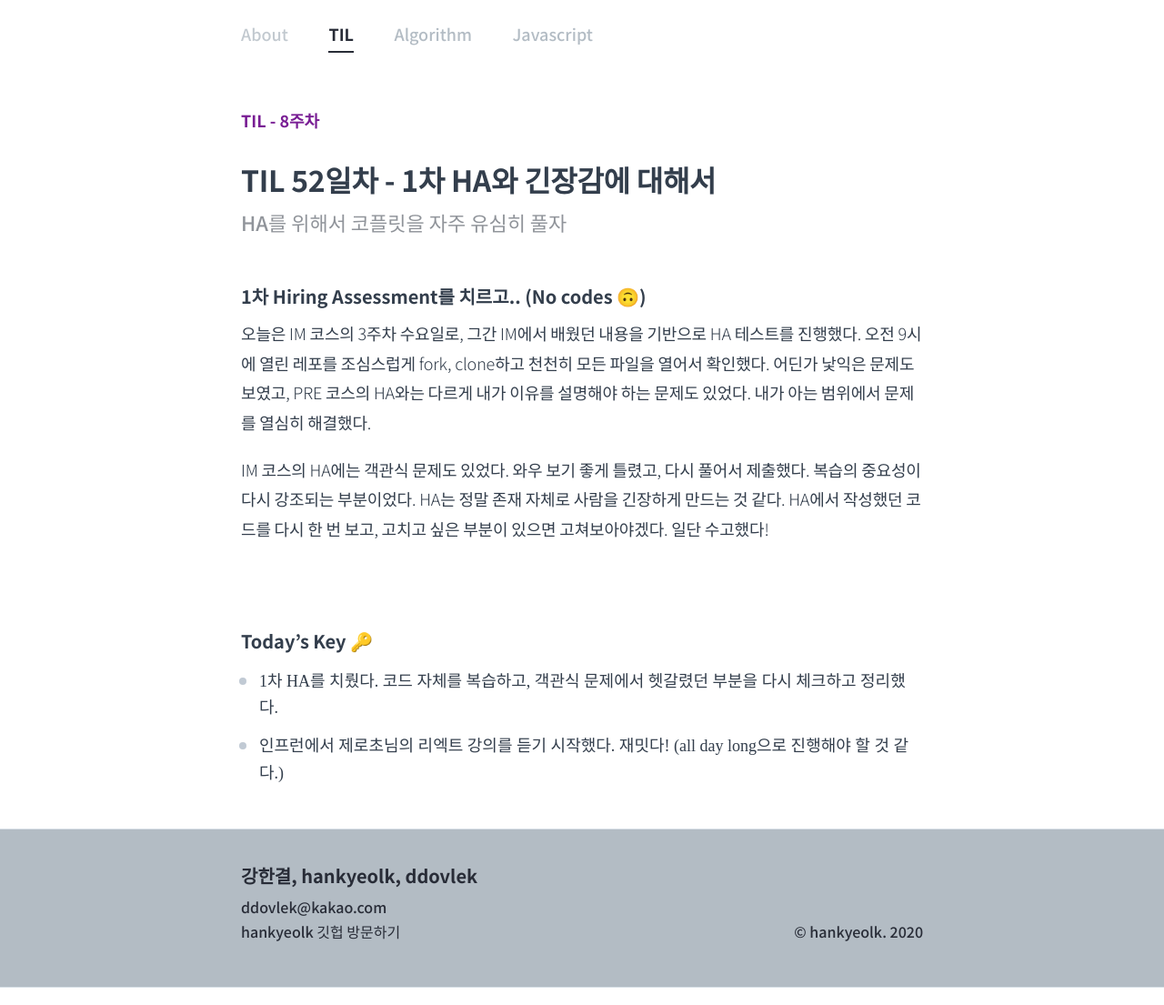
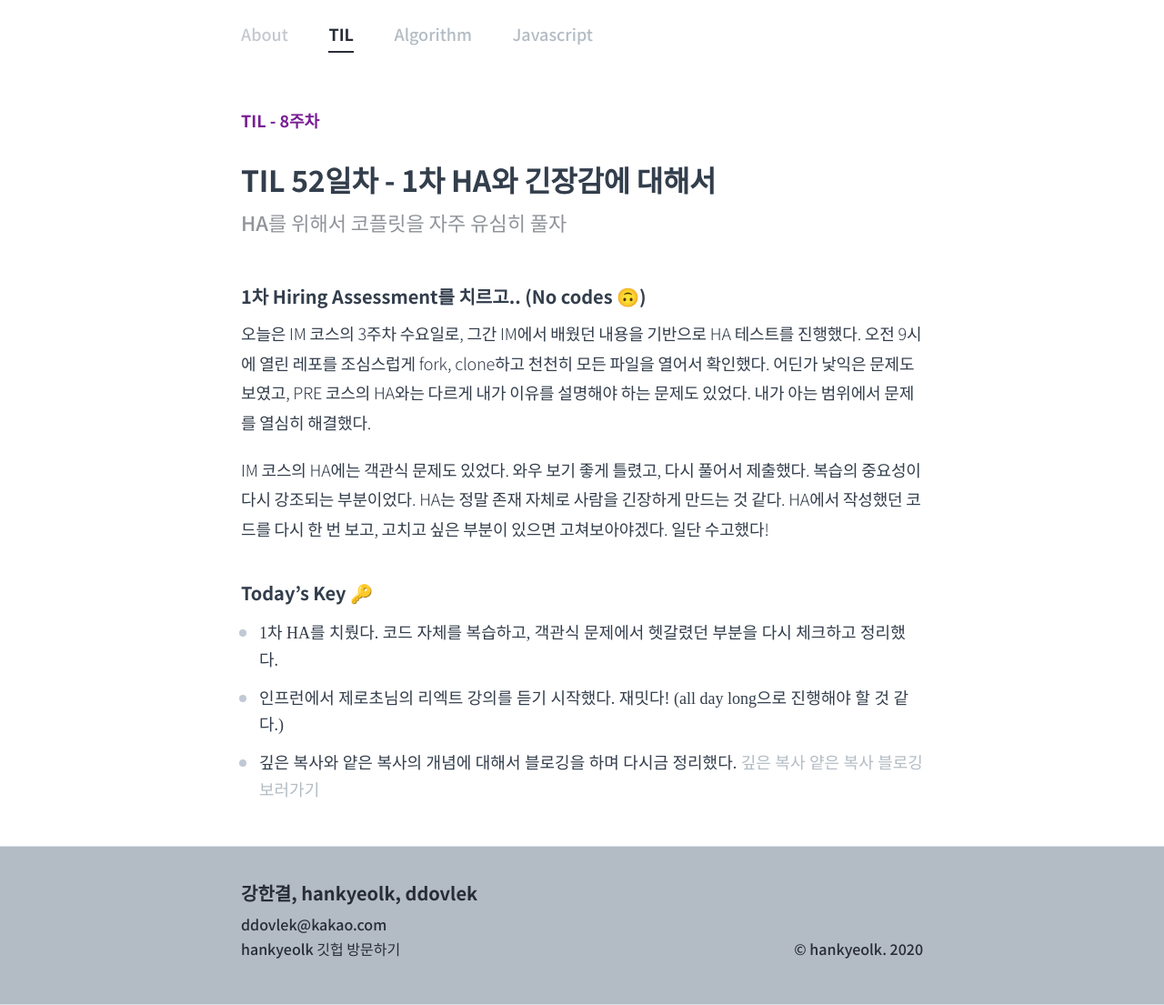
Before and after one commit to hankyeolk/hankyeolk.github.io, a Jekyll site: the page built from TIL/52_2020.08.05.md, in a window 1280 px wide. Shown: the whole page at 91% size. Built offline with Jekyll 4.4.1, drawn with Linux system fonts in a browser that asks for light colours; some web fonts are replaced.

Commit message:
til update

```diff
--- a/TIL/52_2020.08.05.md
+++ b/TIL/52_2020.08.05.md
@@ -18,10 +18,10 @@
 <br>
 
 IM 코스의 HA에는 객관식 문제도 있었다. 와우 보기 좋게 틀렸고, 다시 풀어서 제출했다. 복습의 중요성이 다시 강조되는 부분이었다. HA는 정말 존재 자체로 사람을 긴장하게 만드는 것 같다. HA에서 작성했던 코드를 다시 한 번 보고, 고치고 싶은 부분이 있으면 고쳐보아야겠다. 일단 수고했다!
-
 <br>
 
 ### Today's Key 🔑
 
 - 1차 HA를 치뤘다. 코드 자체를 복습하고, 객관식 문제에서 헷갈렸던 부분을 다시 체크하고 정리했다.
 - 인프런에서 제로초님의 리엑트 강의를 듣기 시작했다. 재밋다! (all day long으로 진행해야 할 것 같다.)
+- 깊은 복사와 얕은 복사의 개념에 대해서 블로깅을 하며 다시금 정리했다. [깊은 복사 얕은 복사 블로깅 보러가기](https://www.notion.so/ddovblek/b716b1b0b3614e229fa57607e220027f)
```
